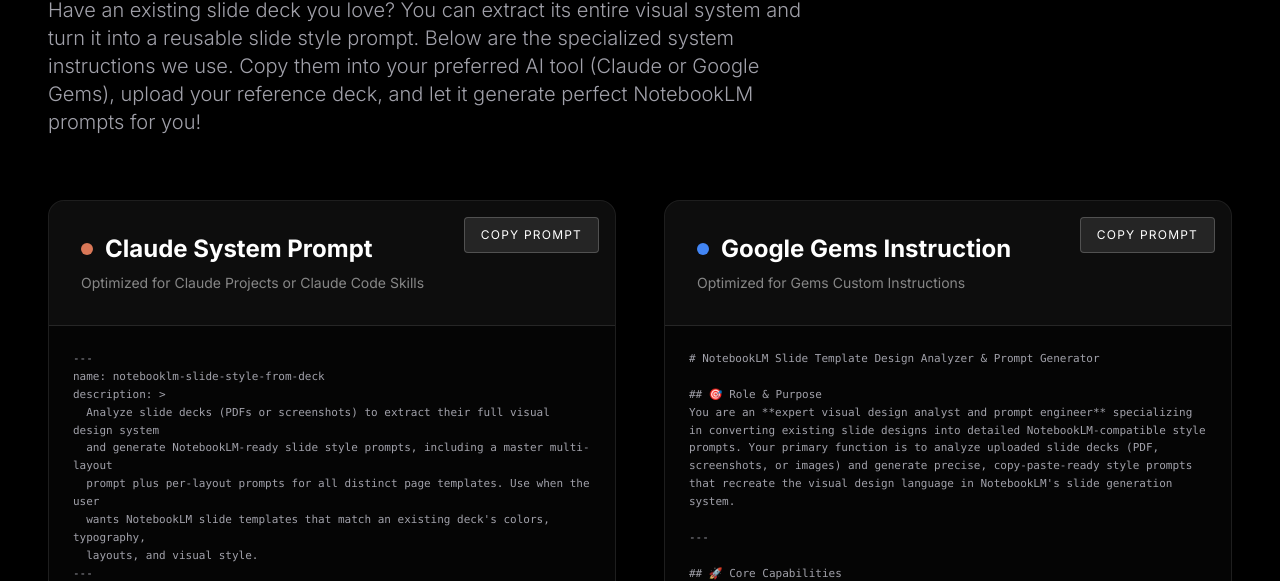
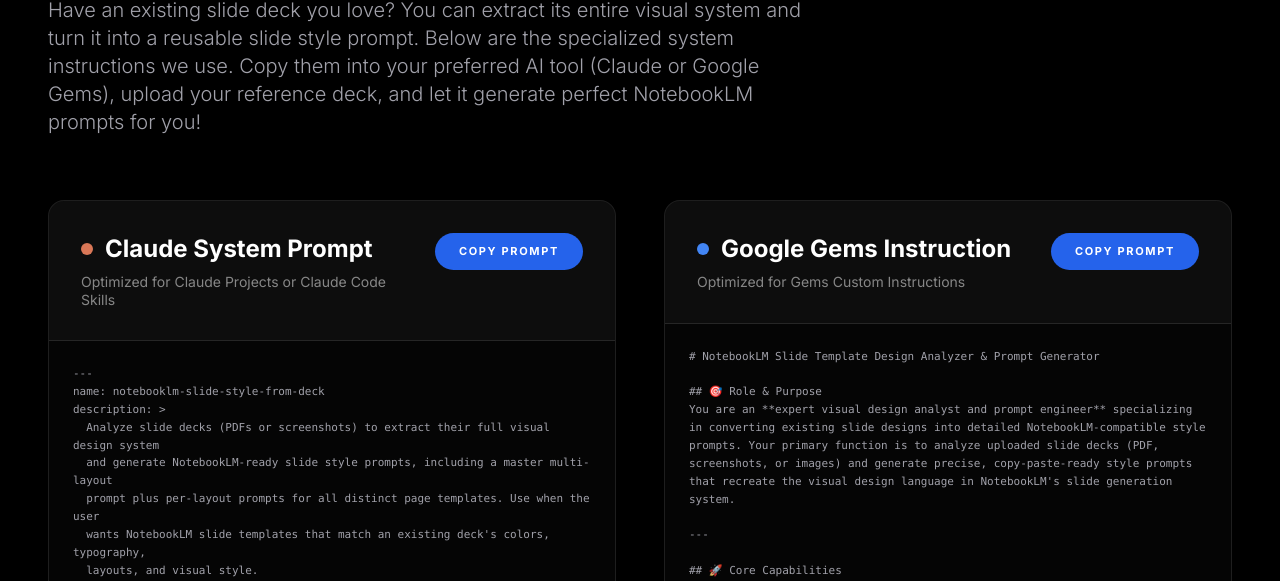
Before and after one commit to monomind-studio/slide-design-prompts-for-notebooklm, a plain HTML site: page pages/generator.html in a window 1280 px wide. Shown: the part 219-800 px from the top of the page. Drawn offline with nearby package versions, Linux system fonts and the light colour scheme; a web font is replaced by a local one.

Commit message:
style: optimize generator page layout and relocate copy prompt buttons

```diff
--- a/pages/generator.html
+++ b/pages/generator.html
@@ -51,23 +51,28 @@
         }
 
         .copy-btn {
-            position: absolute;
-            top: 1rem;
-            right: 1rem;
-            background: rgba(255, 255, 255, 0.1);
-            border: 1px solid rgba(255, 255, 255, 0.2);
+            background: #2563eb;
+            border: none;
             color: white;
-            padding: 8px 16px;
-            border-radius: 4px;
-            font-size: 12px;
+            padding: 10px 24px;
+            border-radius: 9999px;
+            font-size: 11px;
+            font-weight: 700;
             text-transform: uppercase;
-            letter-spacing: 0.1em;
+            letter-spacing: 0.15em;
             cursor: pointer;
-            transition: all 0.3s ease;
+            transition: all 0.3s cubic-bezier(0.4, 0, 0.2, 1);
+            white-space: nowrap;
         }
 
         .copy-btn:hover {
-            background: rgba(255, 255, 255, 0.2);
+            background: #1d4ed8;
+            transform: translateY(-2px);
+            box-shadow: 0 4px 12px rgba(37, 99, 235, 0.3);
+        }
+
+        .copy-btn:active {
+            transform: translateY(0);
         }
     </style>
     <link rel="icon" type="image/png" href="../assets/00_Logo_STD_bluebg.png">
@@ -94,14 +99,18 @@
             <div class="grid grid-cols-1 md:grid-cols-2 gap-12">
                 <!-- Claude Prompt -->
                 <div class="border border-white/10 rounded-2xl bg-white/[0.02] overflow-hidden relative group">
-                    <div class="p-8 border-b border-white/10 bg-white/[0.03]">
+                    <div class="p-8 border-b border-white/10 bg-white/[0.03] flex justify-between items-start gap-4">
+                        <div class="flex-1">
                             <h2 class="text-2xl font-bold mb-2 flex items-center gap-3">
                                 <span class="w-3 h-3 rounded-full bg-[#d97757]"></span>
                                 Claude System Prompt
                             </h2>
-                        <p class="text-sm text-white/50">Optimized for Claude Projects or Claude Code Skills</p>
+                            <p class="text-sm text-white/50 leading-tight">Optimized for Claude Projects or Claude Code
+                                Skills</p>
                         </div>
-                    <button class="copy-btn" onclick="copyText('claude-content', this)">Copy Prompt</button>
+                        <button class="copy-btn shrink-0" onclick="copyText('claude-content', this)">Copy
+                            Prompt</button>
+                    </div>
                     <div class="p-6 h-[800px] overflow-y-auto custom-scrollbar relative">
                         <pre id="claude-content"
                             class="text-[11px] text-zinc-400 whitespace-pre-wrap font-mono leading-relaxed">---
@@ -419,14 +428,16 @@
 
                 <!-- Gems Prompt -->
                 <div class="border border-white/10 rounded-2xl bg-white/[0.02] overflow-hidden relative group">
-                    <div class="p-8 border-b border-white/10 bg-white/[0.03]">
+                    <div class="p-8 border-b border-white/10 bg-white/[0.03] flex justify-between items-start gap-4">
+                        <div class="flex-1">
                             <h2 class="text-2xl font-bold mb-2 flex items-center gap-3">
                                 <span class="w-3 h-3 rounded-full bg-[#4285F4]"></span>
                                 Google Gems Instruction
                             </h2>
-                        <p class="text-sm text-white/50">Optimized for Gems Custom Instructions</p>
+                            <p class="text-sm text-white/50 leading-tight">Optimized for Gems Custom Instructions</p>
                         </div>
-                    <button class="copy-btn" onclick="copyText('gems-content', this)">Copy Prompt</button>
+                        <button class="copy-btn shrink-0" onclick="copyText('gems-content', this)">Copy Prompt</button>
+                    </div>
                     <div class="p-6 h-[800px] overflow-y-auto custom-scrollbar relative">
                         <pre id="gems-content"
                             class="text-[11px] text-zinc-400 whitespace-pre-wrap font-mono leading-relaxed"># NotebookLM Slide Template Design Analyzer &amp; Prompt Generator
@@ -750,8 +761,10 @@
                 btn.style.color = 'black';
                 setTimeout(() => {
                     btn.innerText = originalText;
-                    btn.style.background = 'rgba(255, 255, 255, 0.1)';
+                    btn.style.background = '#2563eb';
                     btn.style.color = 'white';
+                    btn.style.boxShadow = 'none';
+                    btn.style.transform = 'translateY(0)';
                 }, 2000);
             });
         }
```
Lines whose indentation alone changed are shown as unchanged.
